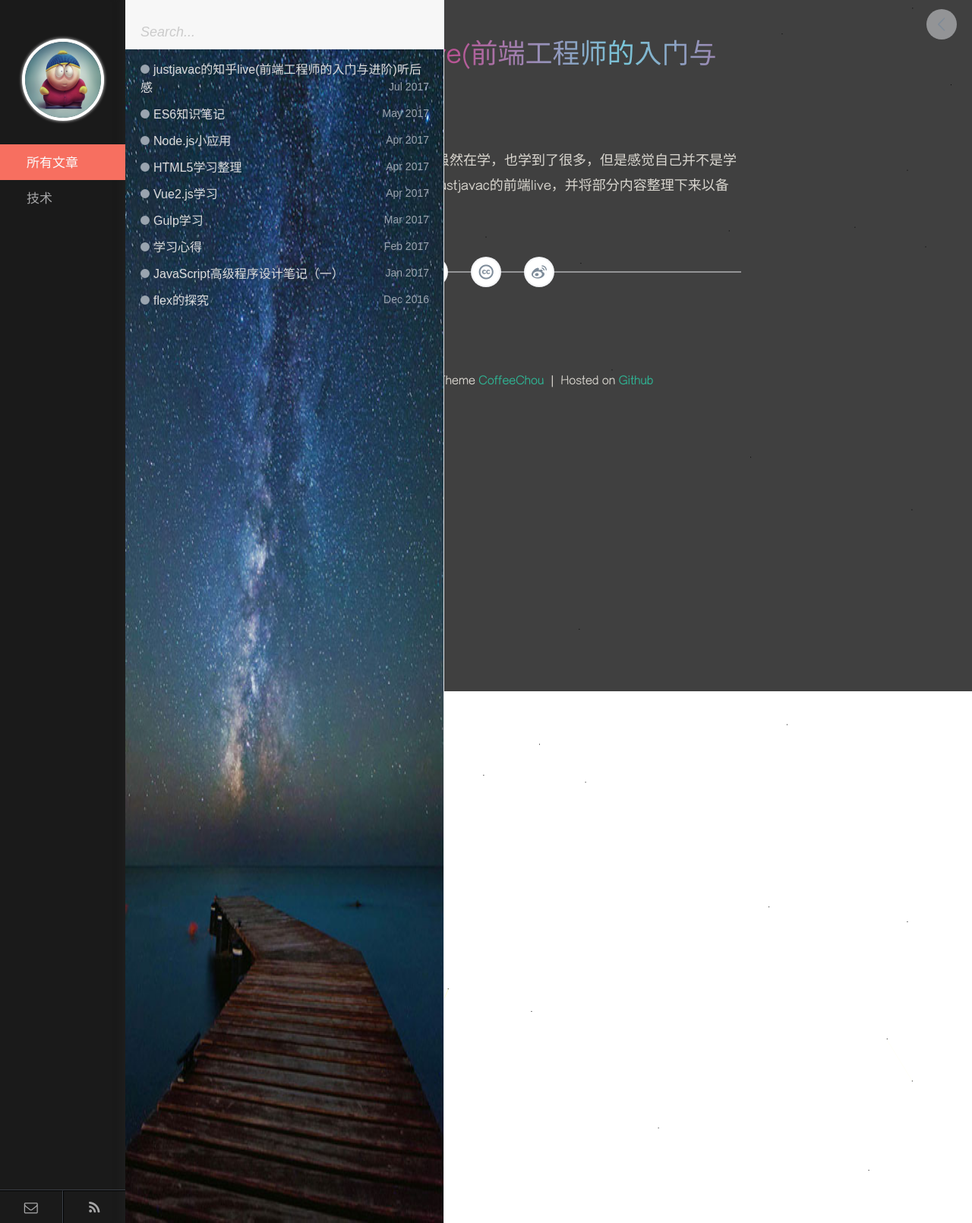
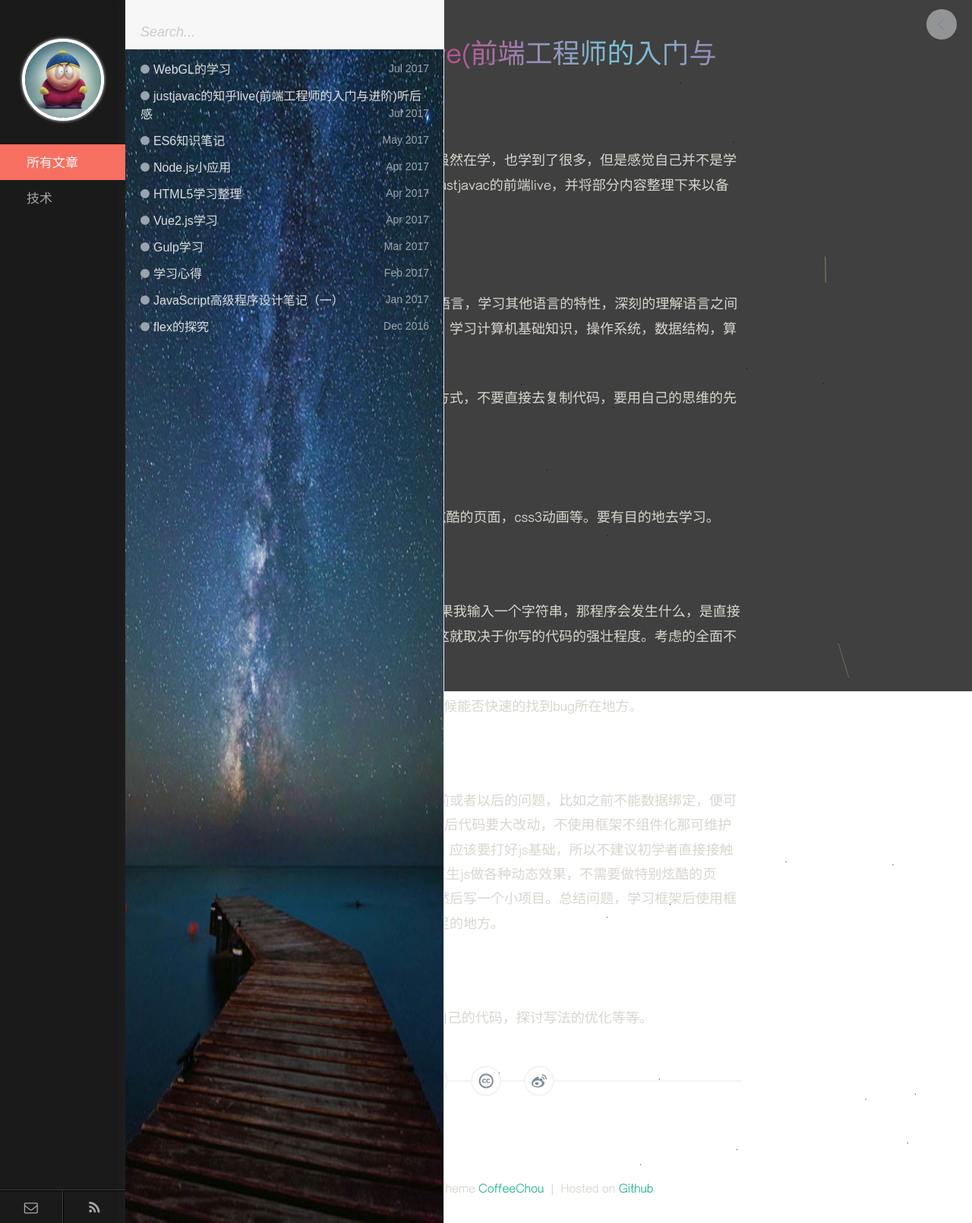
Before and after one commit to Yhspehy/Yhspehy.github.io, a Jekyll site: the page built from _posts/tech/2017-7-6-justjavac-live.md, in a window 1280 px wide. Shown: the whole page at 76% size. Built offline with Jekyll 4.4.1, drawn with Linux system fonts in a browser that asks for light colours; comment, search, counter and statistics services are not loaded.

```diff
--- a/_posts/tech/2017-7-6-justjavac-live.md
+++ b/_posts/tech/2017-7-6-justjavac-live.md
@@ -6,3 +6,30 @@ keywords: justjavac
 ---
 
 不知不觉前端也学习了大半年了，虽然在学，也学到了很多，但是感觉自己并不是学的很系统，所以趁着闲暇之余听听justjavac的前端live，并将部分内容整理下来以备以后阅读使用。
+
+
+### 前端程序员的技能
+
+除了html，css，js，还要学习其他语言，学习其他语言的特性，深刻的理解语言之间的共通性和差异性。时刻保持学习。学习计算机基础知识，操作系统，数据结构，算法等等。
+
+作为程序员要有一个程序员的思维方式，不要直接去复制代码，要用自己的思维的先去尝试解决问题。
+
+### 前端错误的学习方法
+
+没有系统的学习js过，过度的追求炫酷的页面，css3动画等。要有目的地去学习。
+
+
+### 代码的强壮程度和可调试性
+
+如果一个函数的参数是number，如果我输入一个字符串，那程序会发生什么，是直接报错，还是崩溃，还是继续输出，这就取决于你写的代码的强壮程度。考虑的全面不全面。
+
+代码的调试性高不高，出现bug的时候能否快速的找到bug所在地方。
+
+### 关于前端框架
+
+使用框架的原因是用来解决一些以前或者以后的问题，比如之前不能数据绑定，便可以使用mvvm框架来实现。又或者之后代码要大改动，不使用框架不组件化那可维护性就会比较差。但是在使用框架前，应该要打好js基础，所以不建议初学者直接接触框架，至少要把js基础打好，使用原生js做各种动态效果，不需要做特别炫酷的页面，只要能做出各种常见的功能，然后写一个小项目。总结问题，学习框架后使用框架重构，再总结框架的优势以及不足的地方。
+
+
+### 如何提高自己的水平
+
+多review别人代码，让别人review自己的代码，探讨写法的优化等等。
```
Also changed, not shown: _posts/tech/2017-7-19-WebGL_study.md (added, +38 -0 lines).
